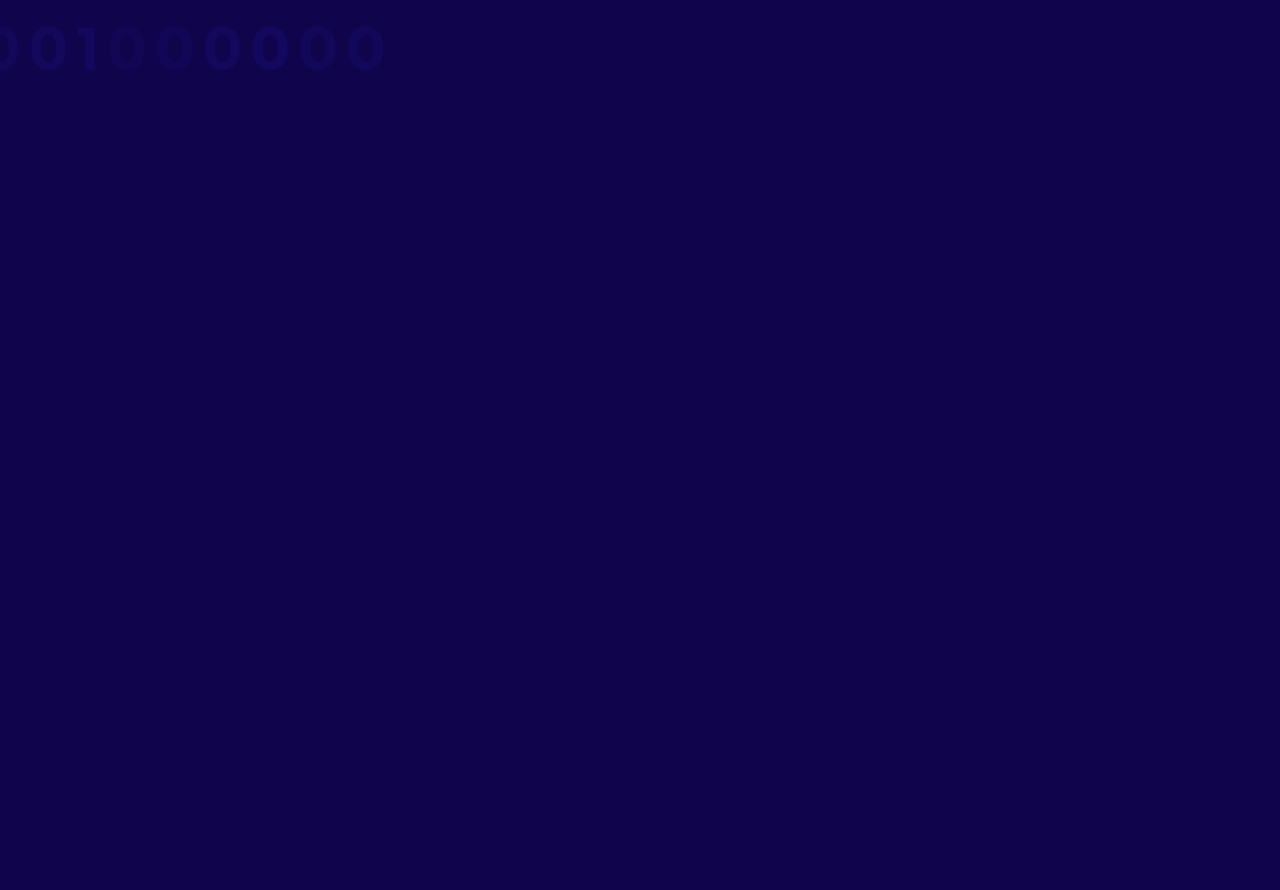
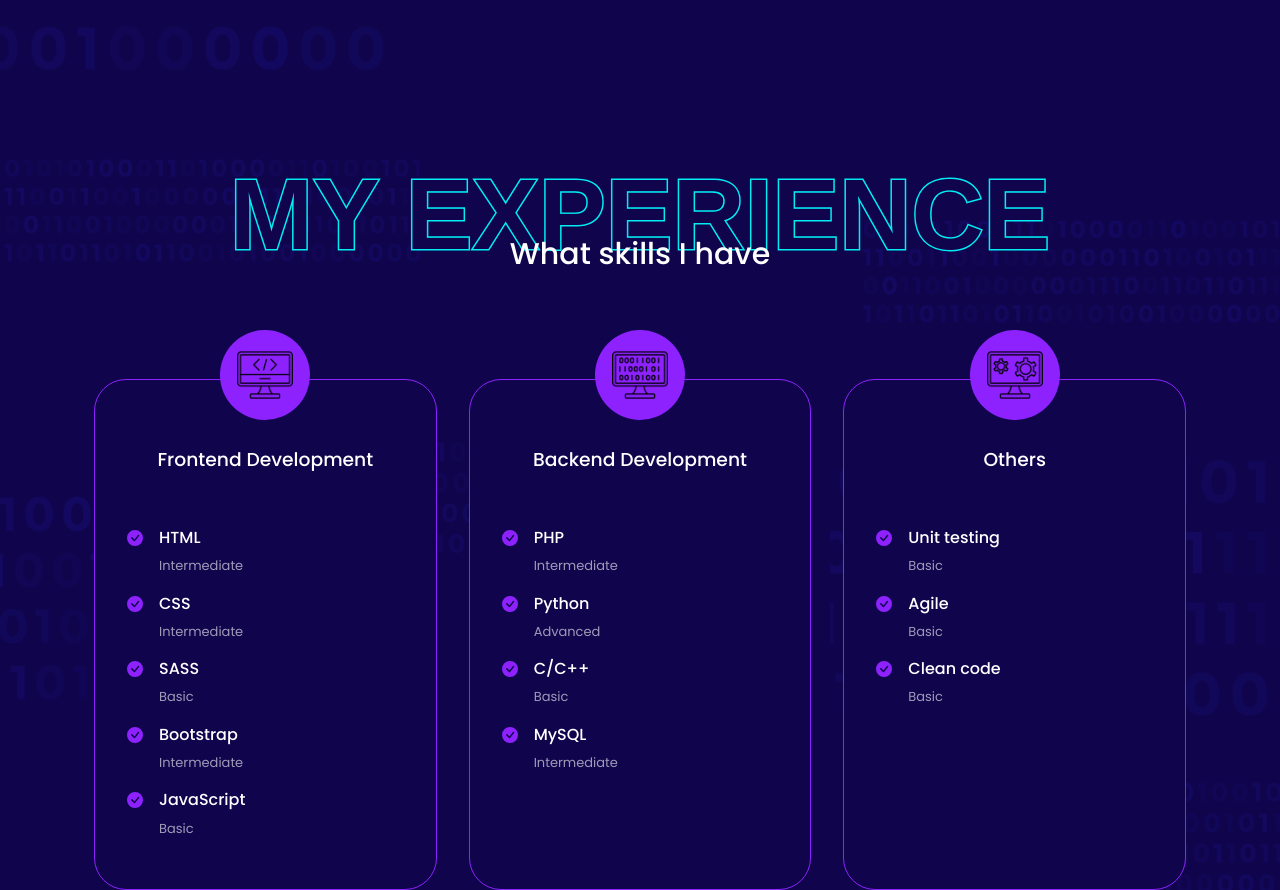
Before and after one commit to adrolc/portfolio-website, a React (Create React App) app: page / in a window 1280 px wide. Shown: the part 784-1674 px from the top of the page. Before the commit the page ends 889 px from the top, so only its background shows below. Built offline with nearby package versions, Linux system fonts and the light colour scheme.

Commit message:
feat: add Experience component

```diff
--- a/src/App.jsx
+++ b/src/App.jsx
@@ -1,11 +1,13 @@
 import TopBar from './components/topbar/TopBar'
 import Header from './components/header/Header'
+import Experience from './components/experience/Experience'
 
 function App() {
   return (
     <>
     <TopBar />
     <Header />
+    <Experience />
     </>
   );
 }
--- /dev/null
+++ b/src/components/experience/Experience.jsx
@@ -0,0 +1,86 @@
+import React from 'react'
+import {BsCheckCircleFill} from 'react-icons/bs'
+
+import icon_frontend from 'assets/exp-frontend.png'
+import icon_backend from 'assets/exp-backend.png'
+import icon_others from 'assets/exp-others.png'
+
+import {frontend, backend, others} from 'data/experience'
+
+
+function Experience() {
+  return (
+    <section id="experience">
+        <h3 className='head'>MY EXPERIENCE</h3>
+        <h5 className='title'>What skills I have</h5>
+        <div className="container experience__container">
+          <div className="experience__box">
+            <div className="experience__box-icon">
+                <img className='frontend-icon' src={icon_frontend} alt="" />
+            </div>
+            <h3>Frontend Development</h3>
+            <div className="experience__content">
+              {
+                frontend.map(({id, technology, level}) => {
+                  return (
+                    <article key={id} className="experience__content-item">
+                      <BsCheckCircleFill className='experience__content-icon' />
+                      <div>
+                        <h4>{technology}</h4>
+                        <small>{level}</small>
+                      </div>
+                    </article>
+                  )
+                })
+              }
+            </div>
+          </div>
+          <div className="experience__box">
+            <div className="experience__box-icon">
+                <img className='backend-icon' src={icon_backend} alt="" />
+            </div>
+            <h3>Backend Development</h3>
+            <div className="experience__content">
+                {
+                backend.map(({id, technology, level}) => {
+                return (
+                    <article key={id} className="experience__content-item">
+                        <BsCheckCircleFill className='experience__content-icon' />
+                        <div>
+                            <h4>{technology}</h4>
+                            <small>{level}</small>
+                        </div>
+                    </article>
+                    )
+                })
+                }
+            </div>
+          </div>
+          <div className="experience__box">
+            <div className="experience__box-icon">
+                <img className='others-icon' src={icon_others} alt="" />
+            </div>
+            <h3>Others</h3>
+            <div className="experience__content">
+              {
+                others.map(({id, technology, level}) => {
+                  return (
+                    <article className="experience__content-item">
+                      <BsCheckCircleFill className='experience__content-icon' />
+                      <div>
+                        <h4>{technology}</h4>
+                        <small>{level}</small>
+                      </div>
+                    </article>
+                  )
+                })
+              }
+            </div>
+          </div>
+        </div>
+
+    </section>
+  )
+}
+
+export default Experience
--- /dev/null
+++ b/src/data/experience.js
@@ -0,0 +1,70 @@
+const frontend = [
+    {
+      id: 1,
+      technology: 'HTML',
+      level: 'Intermediate'
+    },
+    {
+      id: 2,
+      technology: 'CSS',
+      level: 'Intermediate'
+    },
+    {
+      id: 3,
+      technology: 'SASS',
+      level: 'Basic'
+    },
+    {
+      id: 4,
+      technology: 'Bootstrap',
+      level: 'Intermediate'
+    },
+    {
+      id: 5,
+      technology: 'JavaScript',
+      level: 'Basic'
+    },
+  ]
+
+  const backend = [
+    {
+      id: 1,
+      technology: 'PHP',
+      level: 'Intermediate'
+    },
+    {
+      id: 2,
+      technology: 'Python',
+      level: 'Advanced'
+    },
+    {
+      id: 3,
+      technology: 'C/C++',
+      level: 'Basic'
+    },
+    {
+      id: 4,
+      technology: 'MySQL',
+      level: 'Intermediate'
+    },
+  ]
+
+  const others = [
+    {
+      id: 1,
+      technology: 'Unit testing',
+      level: 'Basic'
+    },
+    {
+      id: 2,
+      technology: 'Agile',
+      level: 'Basic'
+    },
+    {
+      id: 3,
+      technology: 'Clean code',
+      level: 'Basic'
+    },
+  ]
+
+  export {frontend, backend, others}
--- /dev/null
+++ b/src/style/sections/_experience.scss
@@ -0,0 +1,99 @@
+
+@use 'src/style/sass-utils/mixins';
+@use 'src/style/sass-utils/vars';
+
+section#experience{
+    margin-top: 1.5rem;
+}
+.experience__container
+{
+    display: grid;
+    grid-template-columns: 1fr;
+    gap: 5rem;
+    margin-top: 5rem !important;
+    @include mixins.media(vars.$bp-md)
+    {
+        grid-template-columns: 1fr 1fr;
+        row-gap: 5rem;
+
+
+    }
+    @include mixins.media(vars.$bp-lg)
+    {
+        grid-template-columns: repeat(3, 1fr);
+        gap: 2rem;
+
+    }
+}
+
+.experience__box {
+    background: vars.$color-bg;
+    padding: 2rem 1rem;
+    border-radius: 2rem;
+    border: 1px solid transparent;
+    transition: vars.$transition;
+    border: 1px solid vars.$color-secondary;
+    position: relative;
+
+    &:hover {
+        border: 1px solid vars.$color-primary;
+    }
+
+    &:hover > .experience__box-icon{
+        background-color: vars.$color-primary;
+    }
+
+    &:hover > .experience__content > .experience__content-item > .experience__content-icon {
+        color: vars.$color-primary;
+    }
+
+}
+
+.experience__box-icon {
+    position: absolute;
+    width: 90px;
+    left: 50%;
+    transform: translateX(-50%);
+    top: -50px;
+    padding: 17px;
+    background-color: vars.$color-secondary;
+    border-radius: 50%;
+    transition: vars.$transition;
+}
+
+.experience__box h3 {
+    text-align: center;
+    margin-bottom: 2rem;
+    margin-top: 2rem;
+    color: vars.$color-white;
+}
+
+.experience__content {
+    display: grid;
+    grid-template-columns: 1fr;
+    row-gap: 0.7rem;
+    padding: 1rem;
+
+}
+
+.experience__content-item
+{
+    display: flex;
+    gap: 1rem;
+}
+
+.experience__content-icon{
+    transition: vars.$transition;
+    margin-top: 6px;
+    color: vars.$color-secondary;
+}
+
+.experience__content-item small
+{
+    color: vars.$color-light-1;
+    font-size: 13px;
+}
+.experience__content-item h4
+{
+    font-size: 16px;
+}
--- a/src/style/style.scss
+++ b/src/style/style.scss
@@ -11,3 +11,4 @@
 // sections
 @import 'sections/topbar';
 @import 'sections/header';
+@import 'sections/experience';
```
